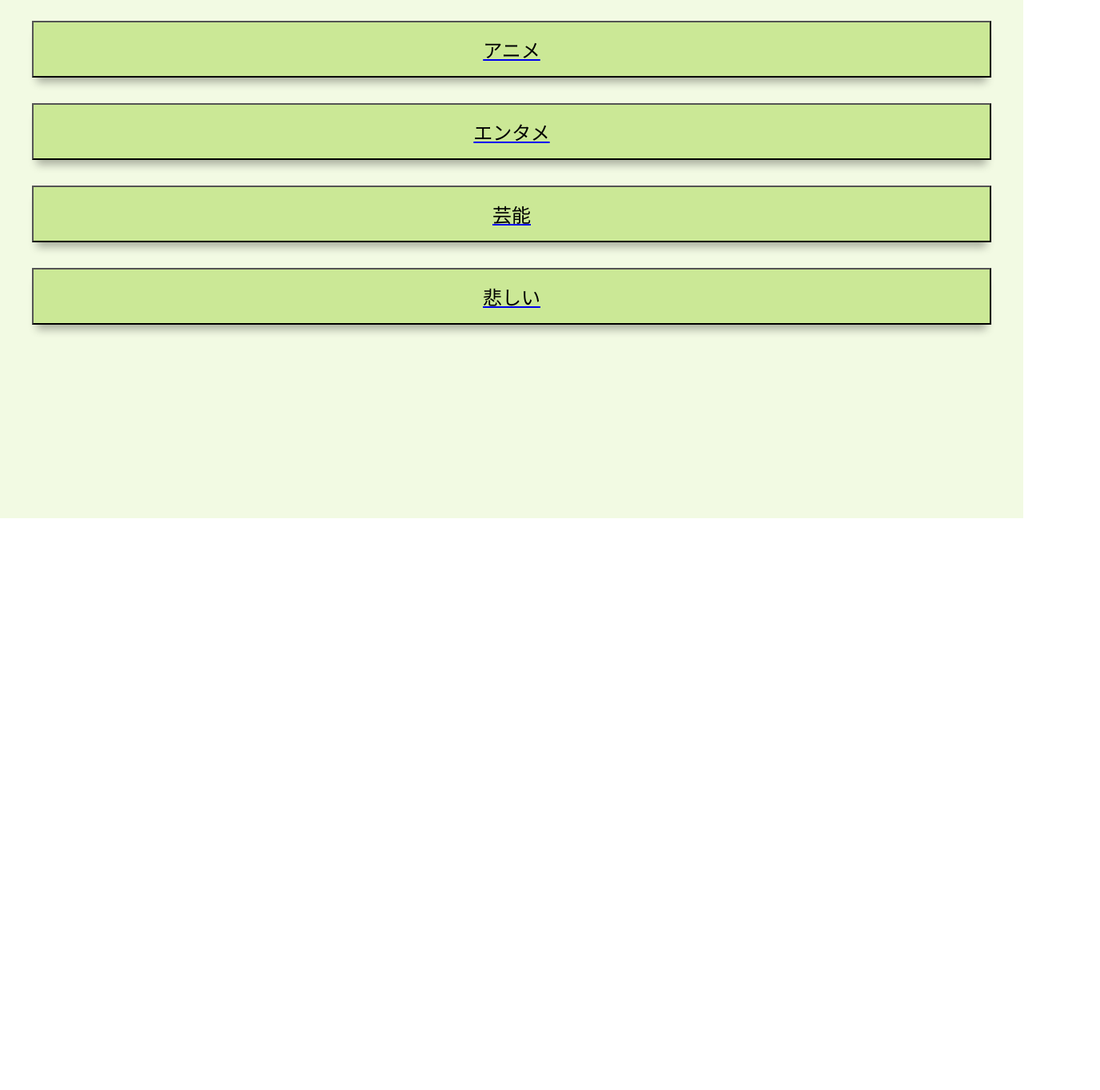
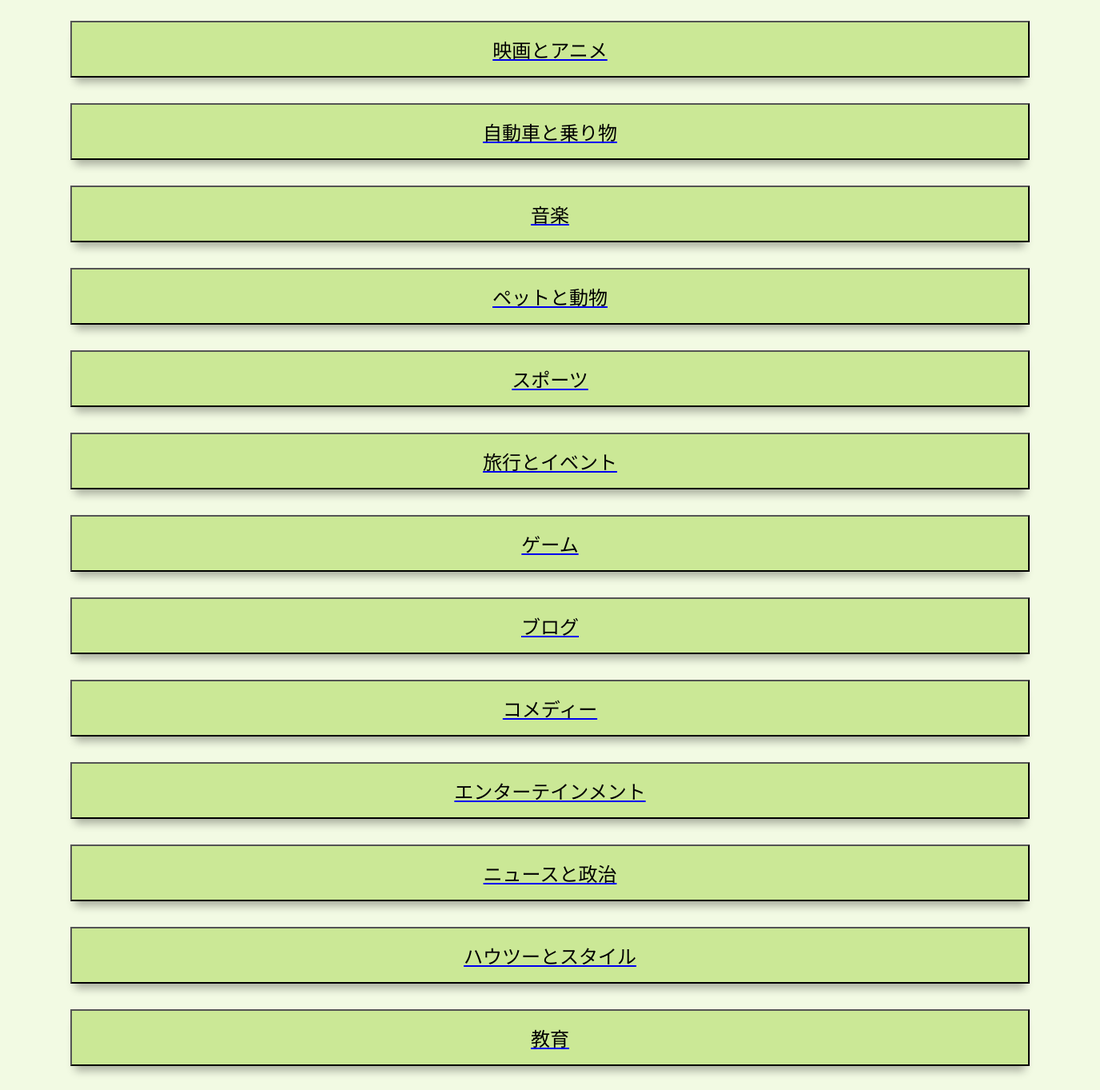
Before and after one commit to rmaejima/react-questionnaire-app, a React (Create React App) app: page /q1 in a window 1280 px wide. Shown: the part 200-1563 px from the top of the page at 80% size, 1376 px wide, since content can reach past the window. Before the commit the page ends 848 px from the top, so only its background shows below. Built offline with nearby package versions, Linux system fonts and the light colour scheme; no server answers.

Commit message:
Add Order search

```diff
--- a/src/App.tsx
+++ b/src/App.tsx
@@ -2,9 +2,10 @@ import React from "react";
 import { BrowserRouter, Redirect, Route, Switch } from "react-router-dom";
 
 import { Home } from "pages/Home";
-import { Question1 } from "pages/Question1";
-import { Question2 } from "pages/Question2";
-import { Question3 } from "pages/Question3";
+import { CategoryQuestion } from "pages/CategoryQuestion";
+import { OrderQuestion } from "pages/OrderQuestion";
+import { KeyQuestion1 } from "pages/KeyQuestion1";
+import { KeyQuestion2 } from "pages/KeyQuestion2";
 import { Result } from "pages/Result";
 import { NotFound } from "pages/NotFound";
 import { SearchProvider } from "contexts/SearchProvider";
@@ -15,9 +16,10 @@ export const App: React.VFC = () => {
       <BrowserRouter>
         <Switch>
           <Route path="/" exact component={Home} />
-          <Route path="/q1" exact component={Question1} />
-          <Route path="/q2" exact component={Question2} />
-          <Route path="/q3" exact component={Question3} />
+          <Route path="/q1" exact component={CategoryQuestion} />
+          <Route path="/q2" exact component={OrderQuestion} />
+          <Route path="/q3" exact component={KeyQuestion1} />
+          <Route path="/q4" exact component={KeyQuestion2} />
           <Route path="/result" exact component={Result} />
           <Route path="/notFound" exact component={NotFound} />
           <Redirect to="/notFound" />
--- a/src/api/videos.ts
+++ b/src/api/videos.ts
@@ -6,14 +6,15 @@ const API_KEY = `${process.env.REACT_APP_YOUTUBE_API_KEY}`;
 
 export const getYoutubeVideos = async (
   keyword: string,
-  category: string
+  category: string,
+  order: string
 ): Promise<YoutubeVideo[]> => {
   const params = {
     key: API_KEY,
     q: `${keyword}`,
     type: "video",
     maxResults: "5",
-    order: "viewCount", // 検索順
+    order: `${order}`, // 検索順
     videoCategoryId: `${category}`, // カテゴリー
   };
   const queryParams = new URLSearchParams(params);
--- a/src/contexts/SearchProvider.tsx
+++ b/src/contexts/SearchProvider.tsx
@@ -4,6 +4,7 @@ import React, { createContext, useState } from "react";
 interface SearchElement {
   key: string;
   category: string;
+  order: string;
 }
 //useState用
 interface SearchContextProps {
@@ -21,6 +22,7 @@ export const SearchProvider: React.VFC<Props> = ({ children }) => {
   const [searchElement, setSearchElement] = useState<SearchElement>({
     key: "",
     category: "",
+    order: "",
   });
   return (
     <SearchContext.Provider value={{ searchElement, setSearchElement }}>
--- /dev/null
+++ b/src/pages/CategoryQuestion.tsx
@@ -0,0 +1,189 @@
+import React, { useContext } from "react";
+import { Link } from "react-router-dom";
+import styled from "styled-components";
+
+import { SearchContext } from "contexts/SearchProvider";
+import { PageHeading } from "components/common/PageHeading";
+import { Button } from "components/common/Button";
+import { useEffect } from "react";
+
+const nextPath: string = "q2";
+
+export const CategoryQuestion: React.VFC = () => {
+  const { searchElement, setSearchElement } = useContext(SearchContext);
+  useEffect(() => {
+    setSearchElement({ ...searchElement, category: "" });
+  }, []);
+
+  return (
+    <Container>
+      <PageHeading>カテゴリーを選択してください</PageHeading>
+      <Link to={nextPath}>
+        <StyledButton>
+          <Button
+            onClick={() =>
+              setSearchElement({ ...searchElement, category: "1" })
+            }
+          >
+            映画とアニメ
+          </Button>
+        </StyledButton>
+      </Link>
+      <Link to={nextPath}>
+        <StyledButton>
+          <Button
+            onClick={() =>
+              setSearchElement({ ...searchElement, category: "2" })
+            }
+          >
+            自動車と乗り物
+          </Button>
+        </StyledButton>
+      </Link>
+      <Link to={nextPath}>
+        <StyledButton>
+          <Button
+            onClick={() =>
+              setSearchElement({ ...searchElement, category: "10" })
+            }
+          >
+            音楽
+          </Button>
+        </StyledButton>
+      </Link>
+      <Link to={nextPath}>
+        <StyledButton>
+          <Button
+            onClick={() =>
+              setSearchElement({ ...searchElement, category: "15" })
+            }
+          >
+            ペットと動物
+          </Button>
+        </StyledButton>
+      </Link>
+      <Link to={nextPath}>
+        <StyledButton>
+          <Button
+            onClick={() =>
+              setSearchElement({ ...searchElement, category: "17" })
+            }
+          >
+            スポーツ
+          </Button>
+        </StyledButton>
+      </Link>
+      <Link to={nextPath}>
+        <StyledButton>
+          <Button
+            onClick={() =>
+              setSearchElement({ ...searchElement, category: "19" })
+            }
+          >
+            旅行とイベント
+          </Button>
+        </StyledButton>
+      </Link>
+      <Link to={nextPath}>
+        <StyledButton>
+          <Button
+            onClick={() =>
+              setSearchElement({ ...searchElement, category: "20" })
+            }
+          >
+            ゲーム
+          </Button>
+        </StyledButton>
+      </Link>
+      <Link to={nextPath}>
+        <StyledButton>
+          <Button
+            onClick={() =>
+              setSearchElement({ ...searchElement, category: "22" })
+            }
+          >
+            ブログ
+          </Button>
+        </StyledButton>
+      </Link>
+      <Link to={nextPath}>
+        <StyledButton>
+          <Button
+            onClick={() =>
+              setSearchElement({ ...searchElement, category: "23" })
+            }
+          >
+            コメディー
+          </Button>
+        </StyledButton>
+      </Link>
+      <Link to={nextPath}>
+        <StyledButton>
+          <Button
+            onClick={() =>
+              setSearchElement({ ...searchElement, category: "24" })
+            }
+          >
+            エンターテインメント
+          </Button>
+        </StyledButton>
+      </Link>
+      <Link to={nextPath}>
+        <StyledButton>
+          <Button
+            onClick={() =>
+              setSearchElement({ ...searchElement, category: "25" })
+            }
+          >
+            ニュースと政治
+          </Button>
+        </StyledButton>
+      </Link>
+      <Link to={nextPath}>
+        <StyledButton>
+          <Button
+            onClick={() =>
+              setSearchElement({ ...searchElement, category: "26" })
+            }
+          >
+            ハウツーとスタイル
+          </Button>
+        </StyledButton>
+      </Link>
+      <Link to={nextPath}>
+        <StyledButton>
+          <Button
+            onClick={() =>
+              setSearchElement({ ...searchElement, category: "27" })
+            }
+          >
+            教育
+          </Button>
+        </StyledButton>
+      </Link>
+      <Link to={nextPath}>
+        <StyledButton>
+          <Button
+            onClick={() =>
+              setSearchElement({ ...searchElement, category: "28" })
+            }
+          >
+            科学と技術
+          </Button>
+        </StyledButton>
+      </Link>
+    </Container>
+  );
+};
+
+const Container = styled.div`
+  width: 100%;
+  min-height: 100vh;
+  padding: 3rem;
+  background-color: ${(p) => p.theme.colors.base[500]};
+`;
+
+const StyledButton = styled.div`
+  max-width: 1200px;
+  margin: 2rem auto 0;
+`;
--- a/src/pages/Question2.tsx
+++ b/src/pages/KeyQuestion1.tsx
@@ -6,12 +6,14 @@ import { SearchContext } from "contexts/SearchProvider";
 import { PageHeading } from "components/common/PageHeading";
 import { Button } from "components/common/Button";
 
-export const Question2: React.VFC = () => {
+const nextPath: string = "/q4";
+
+export const KeyQuestion1: React.VFC = () => {
   const { searchElement, setSearchElement } = useContext(SearchContext);
   return (
     <Container>
-      <PageHeading>質問２</PageHeading>
-      <Link to="/q3">
+      <PageHeading>気になるキーワードを選択してください</PageHeading>
+      <Link to={nextPath}>
         <StyledButton>
           <Button
             onClick={() =>
@@ -22,7 +24,7 @@ export const Question2: React.VFC = () => {
           </Button>
         </StyledButton>
       </Link>
-      <Link to="/q3">
+      <Link to={nextPath}>
         <StyledButton>
           <Button
             onClick={() => setSearchElement({ ...searchElement, key: "音楽" })}
@@ -31,7 +33,7 @@ export const Question2: React.VFC = () => {
           </Button>
         </StyledButton>
       </Link>
-      <Link to="/q3">
+      <Link to={nextPath}>
         <StyledButton>
           <Button
             onClick={() =>
@@ -42,7 +44,7 @@ export const Question2: React.VFC = () => {
           </Button>
         </StyledButton>
       </Link>
-      <Link to="/q3">
+      <Link to={nextPath}>
         <StyledButton>
           <Button
             onClick={() =>
@@ -53,7 +55,7 @@ export const Question2: React.VFC = () => {
           </Button>
         </StyledButton>
       </Link>
-      <Link to="/q3">
+      <Link to={nextPath}>
         <StyledButton>
           <Button
             onClick={() =>
--- a/src/pages/Question3.tsx
+++ b/src/pages/KeyQuestion2.tsx
@@ -6,12 +6,14 @@ import { SearchContext } from "contexts/SearchProvider";
 import { PageHeading } from "components/common/PageHeading";
 import { Button } from "components/common/Button";
 
-export const Question3: React.VFC = () => {
+const nextPath: string = "/result";
+
+export const KeyQuestion2: React.VFC = () => {
   const { searchElement, setSearchElement } = useContext(SearchContext);
   return (
     <Container>
       <PageHeading>質問３</PageHeading>
-      <Link to="/result">
+      <Link to={nextPath}>
         <StyledButton>
           <Button
             onClick={() =>
@@ -25,7 +27,7 @@ export const Question3: React.VFC = () => {
           </Button>
         </StyledButton>
       </Link>
-      <Link to="/result">
+      <Link to={nextPath}>
         <StyledButton>
           <Button
             onClick={() =>
@@ -39,7 +41,7 @@ export const Question3: React.VFC = () => {
           </Button>
         </StyledButton>
       </Link>
-      <Link to="/result">
+      <Link to={nextPath}>
         <StyledButton>
           <Button
             onClick={() =>
@@ -53,7 +55,7 @@ export const Question3: React.VFC = () => {
           </Button>
         </StyledButton>
       </Link>
-      <Link to="/result">
+      <Link to={nextPath}>
         <StyledButton>
           <Button
             onClick={() =>
@@ -67,7 +69,7 @@ export const Question3: React.VFC = () => {
           </Button>
         </StyledButton>
       </Link>
-      <Link to="/result">
+      <Link to={nextPath}>
         <StyledButton>
           <Button
             onClick={() =>
--- a/src/pages/Question1.tsx
+++ b/src/pages/OrderQuestion.tsx
@@ -5,58 +5,66 @@ import styled from "styled-components";
 import { SearchContext } from "contexts/SearchProvider";
 import { PageHeading } from "components/common/PageHeading";
 import { Button } from "components/common/Button";
-import { useEffect } from "react";
 
-export const Question1: React.VFC = () => {
+const nextPath: string = "/q3";
+
+export const OrderQuestion: React.VFC = () => {
   const { searchElement, setSearchElement } = useContext(SearchContext);
-  useEffect(() => {
-    setSearchElement({ ...searchElement, category: "" });
-  }, []);
-
   return (
     <Container>
-      <PageHeading>カテゴリーを選択してください</PageHeading>
-      <Link to="/q2">
+      <PageHeading>検索順を選択してください</PageHeading>
+      <Link to={nextPath}>
         <StyledButton>
           <Button
             onClick={() =>
-              setSearchElement({ ...searchElement, category: "1" })
+              setSearchElement({ ...searchElement, order: "date" })
             }
           >
-            アニメ
+            投稿最新順
           </Button>
         </StyledButton>
       </Link>
-      <Link to="/q2">
+      <Link to={nextPath}>
         <StyledButton>
           <Button
             onClick={() =>
-              setSearchElement({ ...searchElement, category: "2" })
+              setSearchElement({ ...searchElement, order: "rating" })
             }
           >
-            エンタメ
+            評価順
           </Button>
         </StyledButton>
       </Link>
-      <Link to="/q2">
+      <Link to={nextPath}>
         <StyledButton>
           <Button
             onClick={() =>
-              setSearchElement({ ...searchElement, category: "3" })
+              setSearchElement({ ...searchElement, order: "relevance" })
             }
           >
-            芸能
+            検索クエリとの関連性が高い順
           </Button>
         </StyledButton>
       </Link>
-      <Link to="/q2">
+      <Link to={nextPath}>
         <StyledButton>
           <Button
             onClick={() =>
-              setSearchElement({ ...searchElement, category: "4" })
+              setSearchElement({ ...searchElement, order: "title" })
             }
           >
-            悲しい
+            タイトルのアルファベット順
+          </Button>
+        </StyledButton>
+      </Link>
+      <Link to={nextPath}>
+        <StyledButton>
+          <Button
+            onClick={() =>
+              setSearchElement({ ...searchElement, order: "viewCount" })
+            }
+          >
+            再生回数順
           </Button>
         </StyledButton>
       </Link>
--- a/src/pages/Result.tsx
+++ b/src/pages/Result.tsx
@@ -15,7 +15,11 @@ export const Result: React.VFC = () => {
   useEffect(() => {
     (async () => {
       setVideos(
-        await getYoutubeVideos(searchElement.key, searchElement.category)
+        await getYoutubeVideos(
+          searchElement.key,
+          searchElement.category,
+          searchElement.order
+        )
       );
     })();
   }, []);
```
